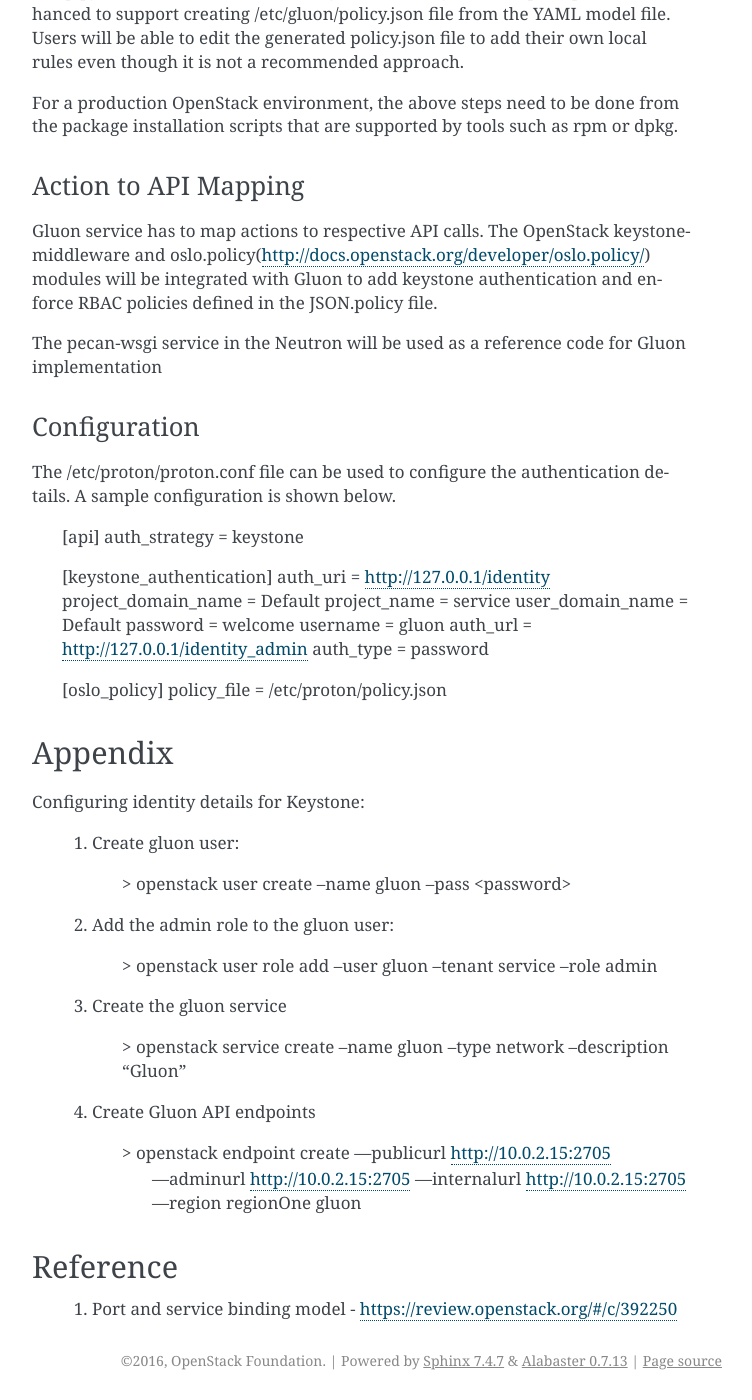
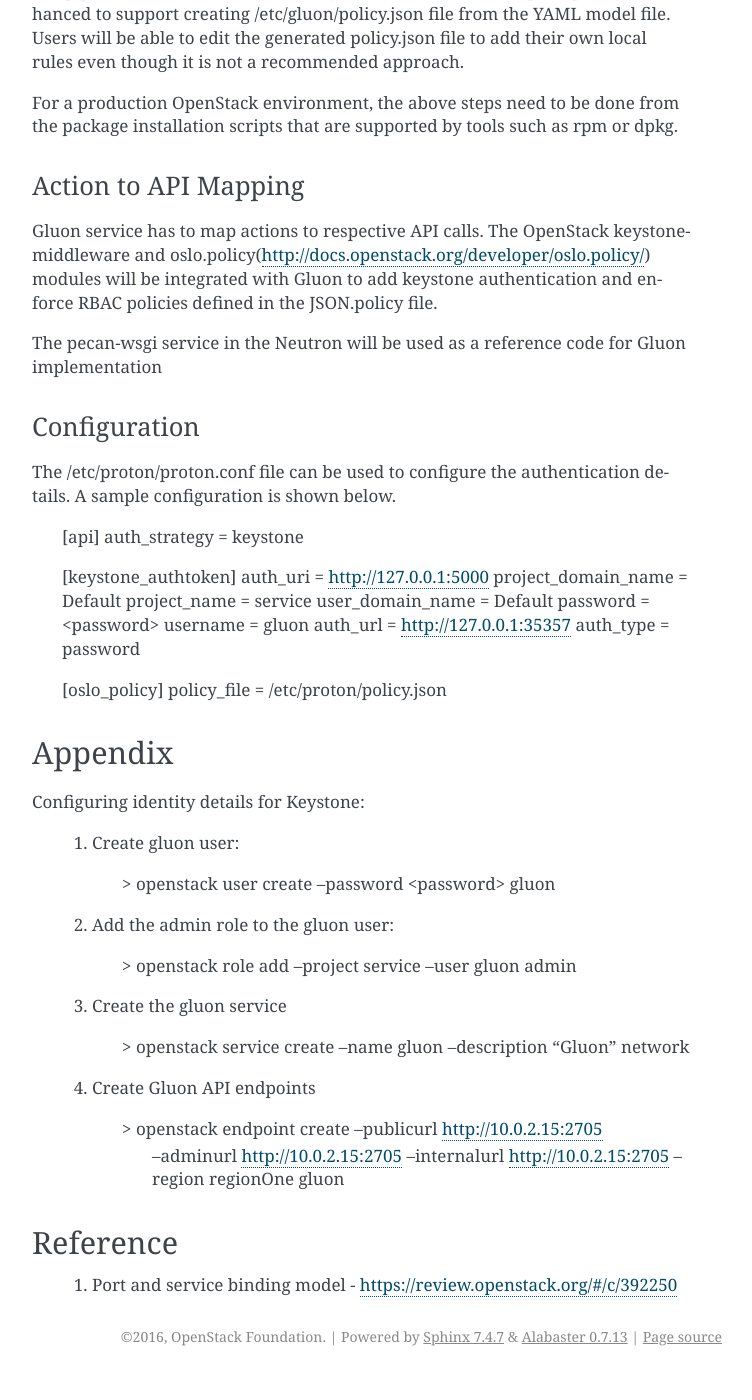
Before and after one commit to openstack-archive/gluon, a Sphinx documentation site: the page built from doc/source/devref/gluon-auth.rst, in a window 1280 px wide and 1400 px high, scrolled down 3660 px. Shown: the whole window, without its empty margins (388-1140 px from the left). Built offline with Sphinx 7.4.7, drawn with Linux system fonts in a browser that asks for light colours; pages that are not in the unit, such as notebooks, are missing from menus; after the commit the page ends 5036 px from its top, so only the background shows below that.

Commit message:
Fix incorrect commands adding Gluon service to Keystone
The commands in appendix of gluon-auth.rst are not right and
cause errors when running in terminal. The changes reference
ocata doc:
https://docs.openstack.org/ocata/install-guide-obs/neutron-controller-install.html

Change-Id: If7a703add8d378dc9184f50dcc6dea56e69b3876
Closes-Bug: #1698245

```diff
--- a/doc/source/devref/gluon-auth.rst
+++ b/doc/source/devref/gluon-auth.rst
@@ -192,14 +192,14 @@
 	[api]
 	auth_strategy = keystone
 
-	[keystone_authentication]
-	auth_uri = http://127.0.0.1/identity
+	[keystone_authtoken]
+	auth_uri = http://127.0.0.1:5000
 	project_domain_name = Default
 	project_name = service
 	user_domain_name = Default
-	password = welcome
+	password = <password>
 	username = gluon
-	auth_url = http://127.0.0.1/identity_admin
+	auth_url = http://127.0.0.1:35357
 	auth_type = password
 
 	[oslo_policy]
@@ -211,21 +211,21 @@
 
     1. Create gluon user:
 
-        > openstack user create --name gluon --pass <password>
+        > openstack user create --password <password> gluon
 
     2. Add the admin role to the gluon user:
 
-        > openstack user role add --user gluon --tenant service --role admin
+        > openstack role add --project service --user gluon admin
 
     3. Create the gluon service
 
-        > openstack service create --name gluon --type network --description "Gluon"
+        > openstack service create --name gluon --description "Gluon" network
 
     4. Create Gluon API endpoints
 
-        > openstack endpoint create —publicurl http://10.0.2.15:2705  \
-            —adminurl http://10.0.2.15:2705 —internalurl http://10.0.2.15:2705 \
-            —region regionOne gluon
+        > openstack endpoint create --publicurl http://10.0.2.15:2705  \
+            --adminurl http://10.0.2.15:2705 --internalurl http://10.0.2.15:2705 \
+            --region regionOne gluon
 
 Reference
 ---------
```
